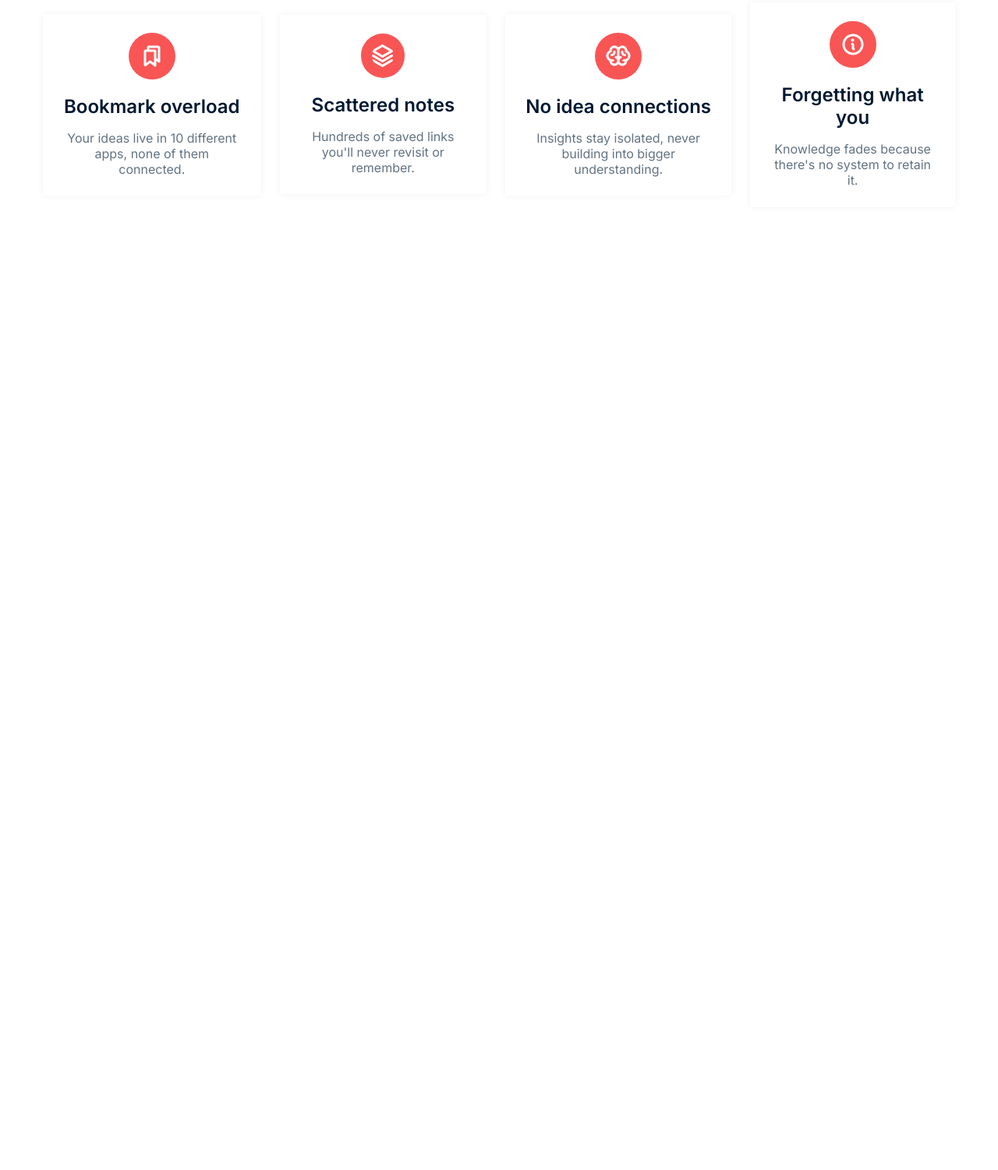
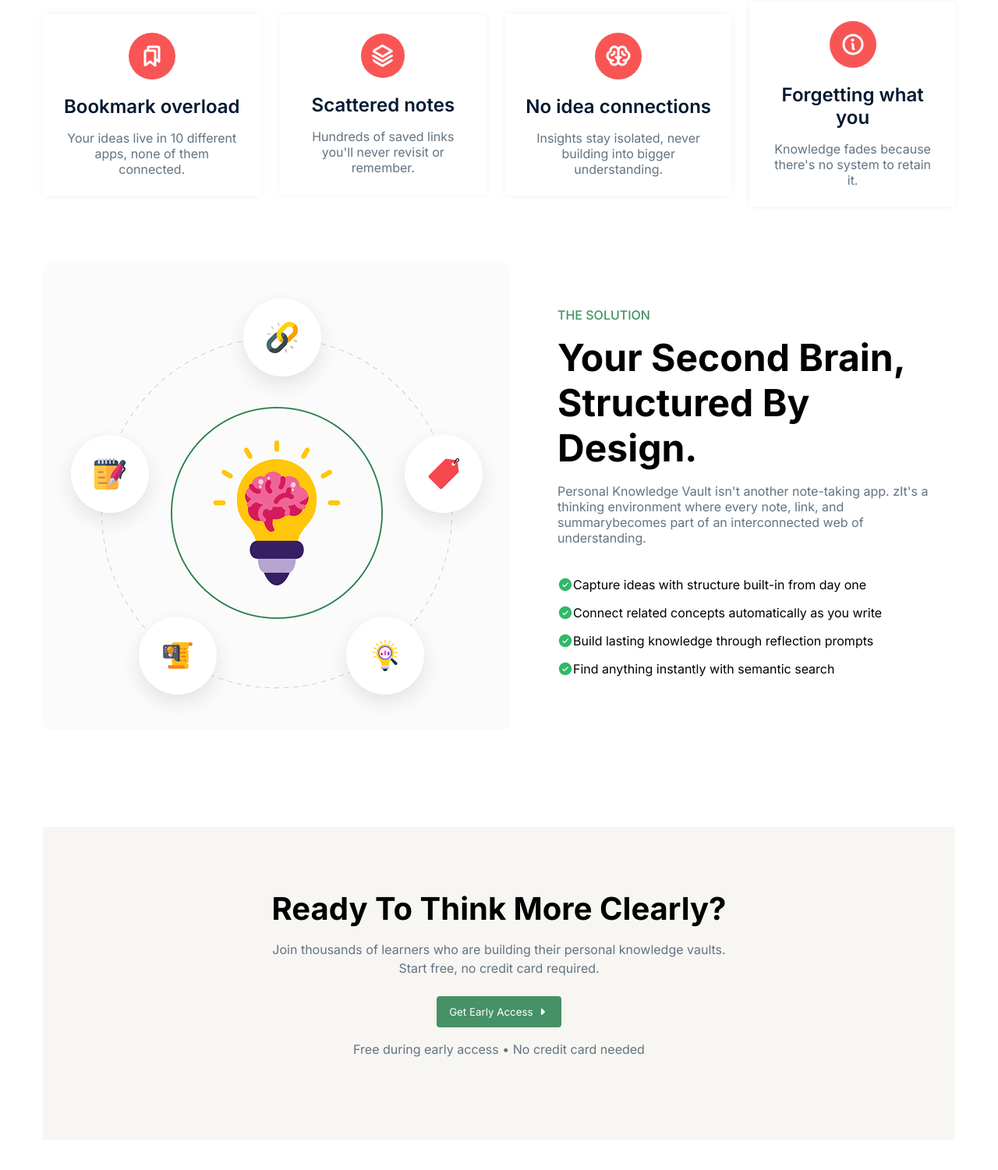
Before and after one commit to jakerulcode/Assignment-3, a plain HTML site: page index.html in a window 1280 px wide. Shown: the part 1064-2565 px from the top of the page at 78% size. Before the commit the page ends 1401 px from the top, so only its background shows below. Drawn offline with Linux system fonts and the light colour scheme.

Commit message:
ready section added

```diff
--- a/index.html
+++ b/index.html
@@ -83,6 +83,34 @@
             </div>
         </div>
     </section>
+    <section id="brain">
+        <div class="brain-container contain">
+            <div class="img-content"><img src="assets/knowledge.png" alt=""></div>
+            <div class="text-content">
+                <p><span>The Solution</span></p>
+                <h2>Your second brain,<br>structured by design.</h2>
+                <p class="para">Personal Knowledge Vault isn't another note-taking app. zIt's a thinking environment where every note, link, and summarybecomes part of an interconnected web of understanding.</p>
+
+
+                <ul>
+                    <li><img src="assets/CheckCircle.png" alt=""> Capture ideas with structure built-in from day one</li>
+                    <li><img src="assets/CheckCircle.png" alt="">  Connect related concepts automatically as you write</li>
+                    <li><img src="assets/CheckCircle.png" alt="">  Build lasting knowledge through reflection prompts</li>
+                    <li><img src="assets/CheckCircle.png" alt="">  Find anything instantly with semantic search</li>
+                </ul>
+
+            </div>
+        </div>
+    </section>
+    <section class="ready">
+        <div class="ready-container contain">
+             <h2>Ready to think more clearly?</h2>
+             <p>Join thousands of learners who are building their personal knowledge vaults.<br>Start free, no credit card required.</p>
+             <button class="ready-btn">Get Early Access <i class="fa-solid fa-caret-right"></i></button>
+             <p>Free during early access • No credit card needed</p>
+        </div>
+
+    </section>
 
 </body>
 </html>
--- a/style.css
+++ b/style.css
@@ -98,6 +98,9 @@
     text-align: center;
     margin-bottom: 44px;
 }
+.notes{
+    margin-bottom: 120px;
+}
 .notes-container h2{
     font-size: 48px;
     font-weight: bold;
@@ -138,3 +141,74 @@
    line-height: 20px;
     text-align: center;
 }
+
+#brain{
+    margin-bottom: 120px;
+}
+.brain-container{
+display: flex;
+justify-content: space-between;
+align-items: center;
+gap:60px;
+}
+.text-content span{
+    color:#469165;
+
+    text-transform: uppercase;
+    font-weight: 500;
+
+}
+.text-content h2{
+    font-size: 48px;
+    line-height: 58px;
+    font-weight: 700;
+    text-align: left;
+    margin-top: 16px;
+    margin-bottom: 16px;
+    text-transform: capitalize;
+}
+.text-content .para{
+    font-weight: 400;
+    line-height: 20px;
+    color:#627382;
+    margin-bottom: 40px;
+}
+.text-content ul li{
+    list-style: none;
+    display: flex;
+    margin-bottom: 16px;
+
+
+}
+
+.ready{
+    margin-bottom: 120px;
+}
+.ready-container{
+    padding:80px 40px;
+    background-color: #F7F6F2;
+    text-align: center;
+}
+.ready-container h2{
+    font-size: 40px;
+    font-weight: 700;
+    text-transform: capitalize;
+    margin-bottom: 16px;
+}
+.ready-container p{
+    font-weight: 400;
+    text-align: center;
+    line-height: 24px;
+    color:#627382;
+    margin-bottom: 24px;
+}
+.ready-btn{
+    padding:12px 16px;
+    background-color: #469165;
+    border:none;
+    border-radius: 4px;
+    color:white;
+    cursor: pointer;
+    margin-bottom: 16px;
+
+}
```
